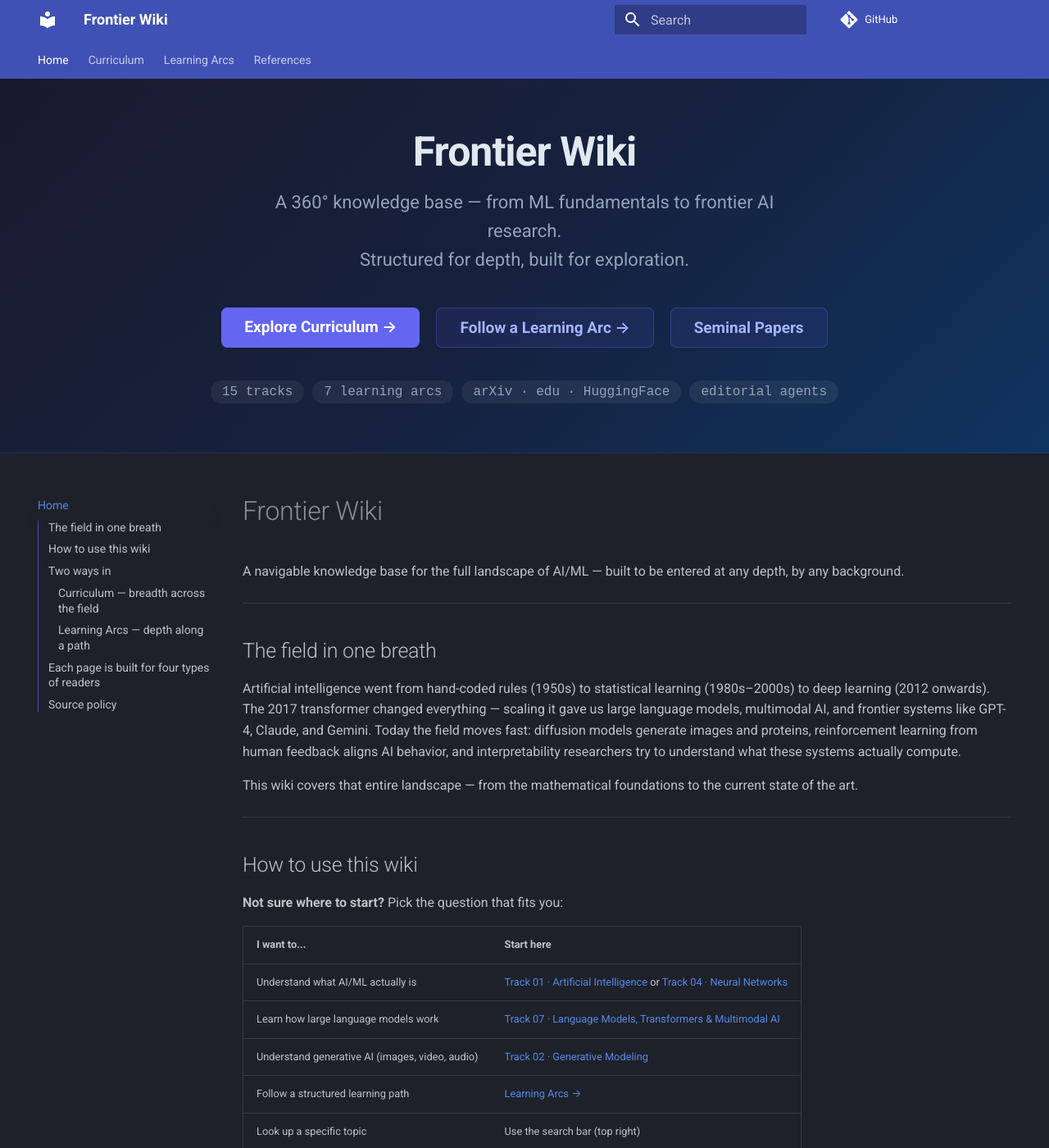
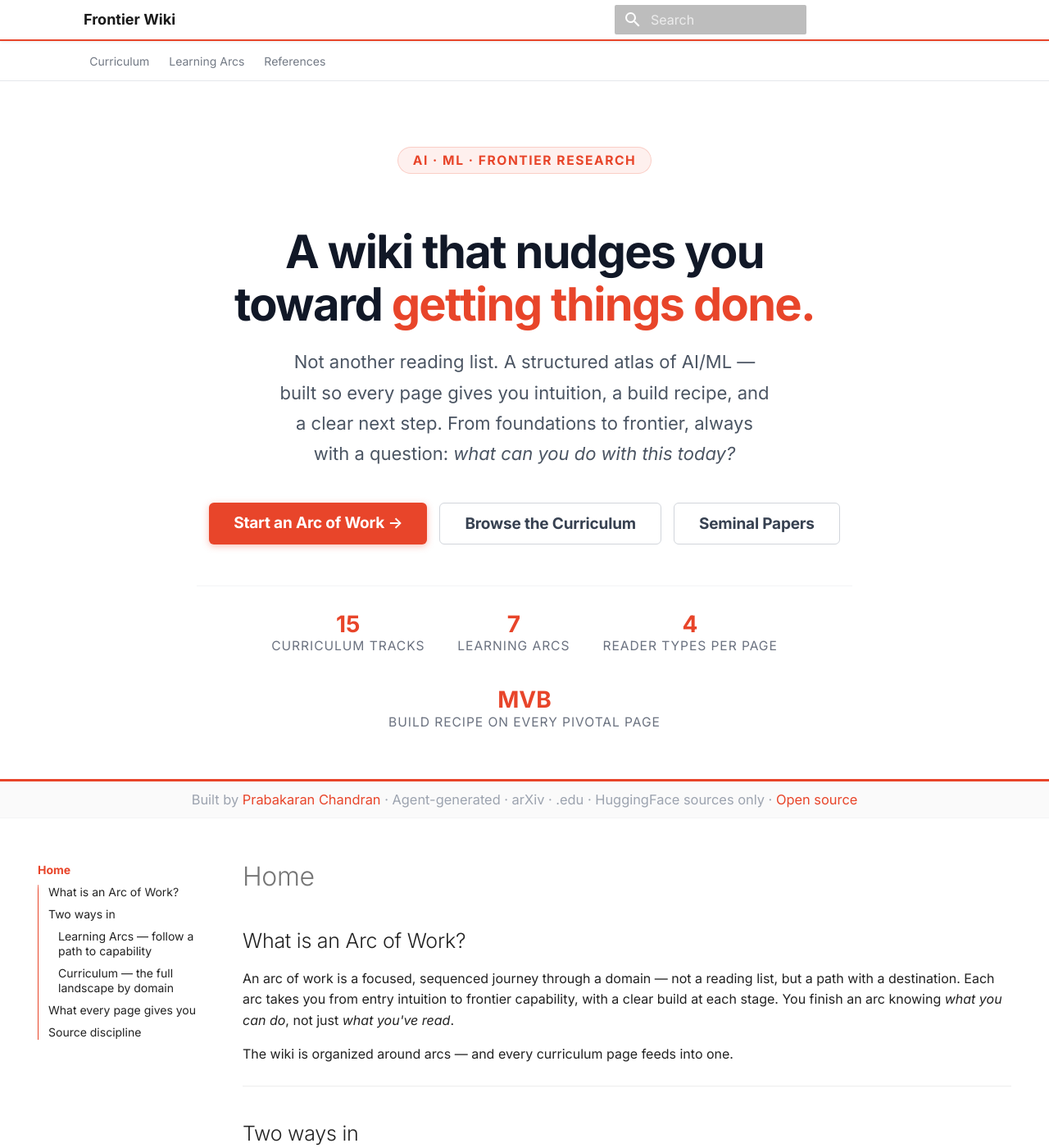
Before and after one commit to prabakaranc98/FAIRE, an MkDocs documentation site: the page built from docs/index.md, in a window 1280 px wide and 1400 px high. Shown: the whole window at 82% size. Built offline with MkDocs 1.6.1 and Material for MkDocs 9.7.7, drawn with Linux system fonts in a browser that asks for light colours; comment, search, counter and statistics services are not loaded; some of the changed text lies outside the part shown.

Commit message:
feat: white+tomato-red theme, arc-of-work homepage, Exa API fix
- New theme: white background + tomato red (#E8452A) accent/primary
- Hero redesign: clean white card, "A wiki that nudges you toward getting things done"
- "Arc of Work" as primary CTA (not curriculum-first)
- Add pracha.me + GitHub social links in footer
- Update homepage content: arc-of-work framing, four-reader-types table
- Fix Exa API: search_and_contents() → search() with ContentsOptions
- Fix conftest.py: load root FAIRE/.env not agents/.env (keys were being missed)
- Fix pipeline test: patch.dict instead of broken os.environ.copy() as context manager

Co-Authored-By: Claude Sonnet 4.6 <noreply@anthropic.com>

```diff
--- a/docs/index.md
+++ b/docs/index.md
@@ -3,44 +3,57 @@ title: Frontier Wiki
 template: home.html
 ---
 
-# Frontier Wiki
+## What is an Arc of Work?
 
-A navigable knowledge base for the full landscape of AI/ML — built to be entered at any depth, by any background.
+An arc of work is a focused, sequenced journey through a domain — not a reading list, but a path with a destination. Each arc takes you from entry intuition to frontier capability, with a clear build at each stage. You finish an arc knowing *what you can do*, not just *what you've read*.
 
----
-
-## The field in one breath
-
-Artificial intelligence went from hand-coded rules (1950s) to statistical learning (1980s–2000s) to deep learning (2012 onwards). The 2017 transformer changed everything — scaling it gave us large language models, multimodal AI, and frontier systems like GPT-4, Claude, and Gemini. Today the field moves fast: diffusion models generate images and proteins, reinforcement learning from human feedback aligns AI behavior, and interpretability researchers try to understand what these systems actually compute.
-
-This wiki covers that entire landscape — from the mathematical foundations to the current state of the art.
-
----
-
-## How to use this wiki
-
-**Not sure where to start?** Pick the question that fits you:
-
-| I want to... | Start here |
-|---|---|
-| Understand what AI/ML actually is | [Track 01 · Artificial Intelligence](curriculum/01-ai/index.md) or [Track 04 · Neural Networks](curriculum/04-neural-networks-dl/index.md) |
-| Learn how large language models work | [Track 07 · Language Models, Transformers & Multimodal AI](curriculum/07-attention-memory-reasoning/index.md) |
-| Understand generative AI (images, video, audio) | [Track 02 · Generative Modeling](curriculum/02-generative-modeling/index.md) |
-| Follow a structured learning path | [Learning Arcs →](arcs/index.md) |
-| Look up a specific topic | Use the search bar (top right) |
-| See key papers by area | [References →](references/seminal-papers.md) |
+The wiki is organized around arcs — and every curriculum page feeds into one.
 
 ---
 
 ## Two ways in
 
-### [Curriculum](curriculum/index.md) — breadth across the field
+### [Learning Arcs](arcs/index.md) — follow a path to capability
 
-15 tracks organized by domain. Each track covers a full area — from foundational concepts to frontier research. Enter at any track, any topic. Use the curriculum when you want to:
+Focused sequences, 20–28 topics each. Every arc starts with the foundational question and ends at the current frontier — with a build at each stage.
 
-- Understand what a domain contains and how it's organized
-- Look up a specific concept you've encountered
-- Survey an area before going deep
+<div class="grid cards" markdown>
+
+- **[MLP → Transformer](arcs/mlp-to-transformer/index.md)**
+
+    Architecture lineage: from perceptrons to attention. Understand *why* each step happened.
+
+- **[Generative Stack](arcs/generative-stack/index.md)**
+
+    VAEs → GANs → Diffusion → Flow Matching. Every generation paradigm, in the order they emerged.
+
+- **[Language Models](arcs/language-models/index.md)**
+
+    Pretraining → RLHF → alignment → frontier LLMs. The full arc from n-grams to GPT-4.
+
+- **[Reinforcement Learning](arcs/reinforcement-learning/index.md)**
+
+    Bandits → PPO → RLHF → GRPO → DeepSeek-R1. Decision-making from tabular to frontier.
+
+- **[Causal AI](arcs/causal-ai/index.md)**
+
+    SCMs → do-calculus → causal representation learning. From correlation to intervention.
+
+- **[Systems for Scale](arcs/systems-for-scale/index.md)**
+
+    FlashAttention → ZeRO → vLLM → speculative decoding. The engineering behind frontier models.
+
+- **[Scientific AI](arcs/scientific-ai/index.md)**
+
+    PINNs → FNO → AlphaFold 3 → V-JEPA. AI as a scientific instrument.
+
+</div>
+
+---
+
+### [Curriculum](curriculum/index.md) — the full landscape by domain
+
+15 tracks covering every major area of AI/ML. Enter at any topic, any depth. Use the curriculum when you want to understand how a domain is organized or look up a specific concept.
 
 <div class="grid cards" markdown>
 
@@ -58,66 +71,39 @@ This wiki covers that entire landscape — from the mathematical foundations to
 
 - **D · Perception & Action**
 
-    [Language Models, Transformers & Multimodal AI](curriculum/07-attention-memory-reasoning/index.md) · [Robotics & Embodied AI](curriculum/11-robotics-embodied-ai/index.md) · [Graph & Relational AI](curriculum/13-graph-relational-ai/index.md)
+    [Language Models & Transformers](curriculum/07-attention-memory-reasoning/index.md) · [Robotics & Embodied AI](curriculum/11-robotics-embodied-ai/index.md) · [Graph & Relational AI](curriculum/13-graph-relational-ai/index.md)
 
 - **E · AI for Science**
 
-    [Physics & Scientific AI](curriculum/12-physics-scientific-ai/index.md) · [Biology & Life Sciences](curriculum/14-biology-life-sciences/index.md) · [AI Fundamentals](curriculum/01-ai/index.md)
+    [Physics & Scientific AI](curriculum/12-physics-scientific-ai/index.md) · [Biology & Life Sciences](curriculum/14-biology-life-sciences/index.md) · [AI Foundations](curriculum/01-ai/index.md)
 
 </div>
 
 ---
 
-### [Learning Arcs](arcs/index.md) — depth along a path
+## What every page gives you
 
-7 focused learning paths that take you from entry point to frontier understanding. Each arc is a sequence: follow it in order, or jump in at the right depth.
+Every topic page is built for **four reader types** — and always answers the same question: *what can I do with this?*
 
-Use arcs when you want to:
+| Reader | Gets | Outcome |
+|---|---|---|
+| **Applied practitioner** | Key algorithms + MVB recipe | Something built today |
+| **Curious generalist** | Clear intuition, no jargon | Genuine understanding |
+| **Theory student** | Annotated LaTeX, derivations | Rigorous mental model |
+| **Frontier researcher** | Named papers, open problems | Where to push next |
 
-- Build a deep, coherent understanding of one area
-- Follow a path from basics to frontier research
-- Know what to read next
-
-<div class="grid cards" markdown>
-
-- **[MLP → Transformer](arcs/mlp-to-transformer/index.md)** — Architecture lineage from perceptrons to modern transformers
-
-- **[Generative Stack](arcs/generative-stack/index.md)** — VAEs → GANs → Diffusion → Flow Matching
-
-- **[Language Models](arcs/language-models/index.md)** — Pretraining → alignment → frontier LLMs
-
-- **[Reinforcement Learning](arcs/reinforcement-learning/index.md)** — Bandits → PPO → RLHF → GRPO → DeepSeek-R1
-
-- **[Causal AI](arcs/causal-ai/index.md)** — From correlation to causation: SCMs, do-calculus, causal representation learning
-
-- **[Systems for Scale](arcs/systems-for-scale/index.md)** — FlashAttention → ZeRO → vLLM → inference at scale
-
-- **[Scientific AI](arcs/scientific-ai/index.md)** — PINNs → FNO → AlphaFold → V-JEPA → frontier models
-
-</div>
+Pivotal pages include a **Minimum Valuable Build** — a concrete, runnable recipe with real HuggingFace model and dataset IDs, designed for a consumer GPU or free Colab tier.
 
 ---
 
-## Each page is built for four types of readers
+## Source discipline
 
-Every topic page in this wiki is structured to be useful whether you're new or expert:
-
-- **Applied** — what it is, what it does, how to use it in practice
-- **Foundational** — the core concepts and mathematical intuition
-- **Theoretical** — rigorous formulations, proofs, deeper connections
-- **Frontier** — current state of the art, open problems, latest results
-
-Start anywhere. Go as deep as you need.
-
----
-
-## Source policy
-
-Every link in this wiki is one of:
+Every link traces back to a primary source:
 
 - `arxiv.org` — papers and preprints
-- `*.edu` — university course pages, lecture notes
-- `huggingface.co` — model cards, datasets, documentation
-- Official library documentation
+- `*.edu` — university lecture notes, course pages
+- `huggingface.co` — model cards, datasets
+- Official library docs (PyTorch, JAX, Diffusers...)
+- *"In production" sections only:* official engineering blogs from frontier labs
 
-No blogs, no Medium, no Towards Data Science. Every claim traces back to a primary source.
+No Medium. No Towards Data Science. No Wikipedia as a citation.
--- a/docs/overrides/home.html
+++ b/docs/overrides/home.html
@@ -4,111 +4,184 @@
 {{ super() }}
 
 <style>
-  .md-hero {
-    background: linear-gradient(135deg, #1a1a2e 0%, #16213e 50%, #0f3460 100%);
-    padding: 3rem 1rem;
+  /* ── Hero ──────────────────────────────────────────────────── */
+  .fw-hero {
+    background: #FFFFFF;
+    border-bottom: 3px solid #E8452A;
+    padding: 4rem 1.5rem 3rem;
     text-align: center;
-    border-bottom: 1px solid rgba(99, 102, 241, 0.2);
   }
 
-  .md-hero__inner {
-    max-width: 900px;
+  .fw-hero__inner {
+    max-width: 800px;
     margin: 0 auto;
   }
 
-  .md-hero__title {
-    font-size: 2.5rem;
+  .fw-hero__eyebrow {
+    display: inline-block;
+    background: rgba(232, 69, 42, 0.08);
+    color: #E8452A;
+    font-size: 0.78rem;
     font-weight: 700;
-    color: #e2e8f0;
-    margin-bottom: 0.75rem;
-    letter-spacing: -0.02em;
+    letter-spacing: 0.1em;
+    text-transform: uppercase;
+    padding: 0.3rem 0.9rem;
+    border-radius: 9999px;
+    margin-bottom: 1.25rem;
+    border: 1px solid rgba(232, 69, 42, 0.2);
   }
 
-  .md-hero__subtitle {
-    font-size: 1.1rem;
-    color: #94a3b8;
-    margin-bottom: 2rem;
-    line-height: 1.6;
-    max-width: 640px;
-    margin-left: auto;
-    margin-right: auto;
+  .fw-hero__title {
+    font-size: 2.8rem;
+    font-weight: 800;
+    color: #111827;
+    margin-bottom: 0.5rem;
+    letter-spacing: -0.03em;
+    line-height: 1.15;
   }
 
-  .md-hero__cta {
+  .fw-hero__title span {
+    color: #E8452A;
+  }
+
+  .fw-hero__subtitle {
+    font-size: 1.1rem;
+    color: #4B5563;
+    margin: 1rem auto 2rem;
+    line-height: 1.7;
+    max-width: 600px;
+  }
+
+  .fw-hero__cta {
     display: flex;
-    gap: 1rem;
+    gap: 0.75rem;
     justify-content: center;
     flex-wrap: wrap;
-    margin-bottom: 2rem;
+    margin-bottom: 2.5rem;
   }
 
-  .md-hero__cta a {
+  .fw-hero__cta a {
     display: inline-block;
-    padding: 0.6rem 1.4rem;
-    border-radius: 0.375rem;
+    padding: 0.65rem 1.5rem;
+    border-radius: 6px;
     font-weight: 600;
     font-size: 0.95rem;
-    text-decoration: none;
-    transition: all 0.2s;
+    text-decoration: none !important;
+    transition: all 0.18s ease;
+    letter-spacing: -0.01em;
   }
 
-  .md-hero__cta a.primary {
-    background: #6366f1;
-    color: white;
+  .fw-hero__cta a.cta-primary {
+    background: #E8452A;
+    color: #FFFFFF !important;
+    box-shadow: 0 2px 8px rgba(232, 69, 42, 0.35);
   }
 
-  .md-hero__cta a.primary:hover {
-    background: #4f46e5;
+  .fw-hero__cta a.cta-primary:hover {
+    background: #C63818;
+    transform: translateY(-1px);
+    box-shadow: 0 4px 12px rgba(232, 69, 42, 0.4);
+  }
+
+  .fw-hero__cta a.cta-secondary {
+    background: #FFFFFF;
+    color: #374151 !important;
+    border: 1.5px solid #D1D5DB;
+  }
+
+  .fw-hero__cta a.cta-secondary:hover {
+    border-color: #E8452A;
+    color: #E8452A !important;
     transform: translateY(-1px);
   }
 
-  .md-hero__cta a.secondary {
-    background: rgba(99, 102, 241, 0.1);
-    color: #a5b4fc;
-    border: 1px solid rgba(99, 102, 241, 0.3);
+  .fw-hero__stats {
+    display: flex;
+    gap: 2rem;
+    justify-content: center;
+    flex-wrap: wrap;
+    padding-top: 1.5rem;
+    border-top: 1px solid #F3F4F6;
   }
 
-  .md-hero__cta a.secondary:hover {
-    background: rgba(99, 102, 241, 0.2);
-    transform: translateY(-1px);
+  .fw-hero__stat {
+    text-align: center;
   }
 
-  .md-hero__tags {
-    display: flex;
-    gap: 0.5rem;
-    justify-content: center;
-    flex-wrap: wrap;
+  .fw-hero__stat-num {
+    font-size: 1.4rem;
+    font-weight: 800;
+    color: #E8452A;
+    display: block;
+    line-height: 1.2;
   }
 
-  .md-hero__tag {
-    background: rgba(255,255,255,0.06);
-    color: #94a3b8;
-    padding: 0.25rem 0.7rem;
-    border-radius: 9999px;
-    font-size: 0.8rem;
-    font-family: monospace;
+  .fw-hero__stat-label {
+    font-size: 0.78rem;
+    color: #6B7280;
+    text-transform: uppercase;
+    letter-spacing: 0.06em;
+    font-weight: 500;
+  }
+
+  /* ── By line ────────────────────────────────────────────────── */
+  .fw-byline {
+    text-align: center;
+    padding: 0.6rem;
+    font-size: 0.82rem;
+    color: #9CA3AF;
+    background: #FAFAFA;
+    border-bottom: 1px solid #F3F4F6;
+  }
+
+  .fw-byline a {
+    color: #E8452A;
+    text-decoration: none;
+    font-weight: 500;
   }
 </style>
 
-<div class="md-hero">
-  <div class="md-hero__inner">
-    <div class="md-hero__title">Frontier Wiki</div>
-    <div class="md-hero__subtitle">
-      A 360° knowledge base — from ML fundamentals to frontier AI research.<br>
-      Structured for depth, built for exploration.
+<div class="fw-hero">
+  <div class="fw-hero__inner">
+    <div class="fw-hero__eyebrow">AI · ML · Frontier Research</div>
+    <h1 class="fw-hero__title">
+      A wiki that nudges you<br>toward <span>getting things done.</span>
+    </h1>
+    <p class="fw-hero__subtitle">
+      Not another reading list. A structured atlas of AI/ML — built so every page
+      gives you intuition, a build recipe, and a clear next step. From foundations
+      to frontier, always with a question: <em>what can you do with this today?</em>
+    </p>
+    <div class="fw-hero__cta">
+      <a href="arcs/" class="cta-primary">Start an Arc of Work →</a>
+      <a href="curriculum/" class="cta-secondary">Browse the Curriculum</a>
+      <a href="references/seminal-papers/" class="cta-secondary">Seminal Papers</a>
     </div>
-    <div class="md-hero__cta">
-      <a href="curriculum/" class="primary">Explore Curriculum →</a>
-      <a href="arcs/" class="secondary">Follow a Learning Arc →</a>
-      <a href="references/seminal-papers/" class="secondary">Seminal Papers</a>
-    </div>
-    <div class="md-hero__tags">
-      <span class="md-hero__tag">15 tracks</span>
-      <span class="md-hero__tag">7 learning arcs</span>
-      <span class="md-hero__tag">arXiv · edu · HuggingFace</span>
-      <span class="md-hero__tag">editorial agents</span>
+    <div class="fw-hero__stats">
+      <div class="fw-hero__stat">
+        <span class="fw-hero__stat-num">15</span>
+        <span class="fw-hero__stat-label">Curriculum tracks</span>
+      </div>
+      <div class="fw-hero__stat">
+        <span class="fw-hero__stat-num">7</span>
+        <span class="fw-hero__stat-label">Learning arcs</span>
+      </div>
+      <div class="fw-hero__stat">
+        <span class="fw-hero__stat-num">4</span>
+        <span class="fw-hero__stat-label">Reader types per page</span>
+      </div>
+      <div class="fw-hero__stat">
+        <span class="fw-hero__stat-num">MVB</span>
+        <span class="fw-hero__stat-label">Build recipe on every pivotal page</span>
+      </div>
     </div>
   </div>
 </div>
 
+<div class="fw-byline">
+  Built by <a href="https://pracha.me" target="_blank">Prabakaran Chandran</a> ·
+  Agent-generated · arXiv · .edu · HuggingFace sources only ·
+  <a href="https://github.com/prabakaranc98/FAIRE" target="_blank">Open source</a>
+</div>
+
 {% endblock %}
--- /dev/null
+++ b/docs/stylesheets/extra.css
@@ -0,0 +1,115 @@
+/* Frontier Wiki — custom theme overrides
+   Palette: white + tomato red (#E8452A) */
+
+:root {
+  --md-primary-fg-color:        #E8452A;
+  --md-primary-fg-color--light: #FF6347;
+  --md-primary-fg-color--dark:  #C63818;
+  --md-primary-bg-color:        #FFFFFF;
+  --md-accent-fg-color:         #E8452A;
+  --md-accent-fg-color--transparent: rgba(232, 69, 42, 0.1);
+}
+
+/* Navigation header — white with red accents */
+.md-header {
+  background-color: #FFFFFF;
+  border-bottom: 2px solid #E8452A;
+  box-shadow: 0 1px 4px rgba(0, 0, 0, 0.08);
+}
+
+.md-header__title {
+  color: #1a1a1a;
+  font-weight: 700;
+}
+
+/* Navigation tabs */
+.md-tabs {
+  background-color: #FFFFFF;
+  border-bottom: 1px solid #e5e7eb;
+}
+
+.md-tabs__link {
+  color: #374151;
+}
+
+.md-tabs__link--active,
+.md-tabs__link:hover {
+  color: #E8452A;
+}
+
+/* Sidebar navigation */
+.md-nav__link--active {
+  color: #E8452A;
+  font-weight: 600;
+}
+
+.md-nav__link:hover {
+  color: #E8452A;
+}
+
+/* Links */
+.md-content a {
+  color: #E8452A;
+}
+
+.md-content a:hover {
+  color: #C63818;
+}
+
+/* Search highlight */
+.md-search-result mark {
+  color: #E8452A;
+  background-color: rgba(232, 69, 42, 0.12);
+}
+
+/* Code blocks — clean, readable */
+.highlight pre {
+  border-left: 3px solid #E8452A;
+}
+
+/* Tables */
+.md-typeset table:not([class]) th {
+  background-color: #fff5f3;
+  color: #1a1a1a;
+  border-bottom: 2px solid #E8452A;
+}
+
+/* Admonitions — tip/note in red accent */
+.md-typeset .admonition.tip,
+.md-typeset details.tip {
+  border-color: #E8452A;
+}
+
+.md-typeset .tip > .admonition-title,
+.md-typeset .tip > summary {
+  background-color: rgba(232, 69, 42, 0.08);
+  border-left-color: #E8452A;
+}
+
+/* Cards */
+.md-typeset .grid.cards > ul > li {
+  border: 1px solid #e5e7eb;
+  border-radius: 8px;
+  transition: border-color 0.2s, box-shadow 0.2s;
+}
+
+.md-typeset .grid.cards > ul > li:hover {
+  border-color: #E8452A;
+  box-shadow: 0 2px 12px rgba(232, 69, 42, 0.12);
+}
+
+/* Footer */
+.md-footer {
+  background-color: #1a1a1a;
+}
+
+/* TOC active item */
+.md-nav--secondary .md-nav__link--active {
+  color: #E8452A;
+}
+
+/* Back to top button */
+.md-top {
+  background-color: #E8452A;
+  color: white;
+}
--- a/mkdocs.yml
+++ b/mkdocs.yml
@@ -1,5 +1,5 @@
 site_name: Frontier Wiki
-site_description: A 360° knowledge base — from fundamentals to frontier AI research
+site_description: A wiki that nudges you toward getting things done — from ML foundations to frontier AI
 site_url: https://prabakaranc98.github.io/FAIRE
 repo_url: https://github.com/prabakaranc98/FAIRE
 docs_dir: docs
@@ -8,13 +8,17 @@ theme:
   name: material
   custom_dir: docs/overrides
   palette:
-    - scheme: slate
-      primary: indigo
-      accent: cyan
+    - scheme: default
+      primary: custom
+      accent: custom
+  font:
+    text: Inter
+    code: JetBrains Mono
   features:
     - navigation.tabs
     - navigation.sections
     - navigation.top
+    - navigation.instant
     - toc.integrate
     - search.suggest
     - search.highlight
@@ -130,7 +134,18 @@ nav:
     - Seminal Papers: references/seminal-papers.md
     - Glossary: references/glossary.md
 
+extra_css:
+  - stylesheets/extra.css
+
 extra_javascript:
   - javascripts/mathjax.js
   - https://polyfill.io/v3/polyfill.min.js?features=es6
   - https://cdn.jsdelivr.net/npm/mathjax@3/es5/tex-mml-chtml.js
+
+extra:
+  social:
+    - icon: fontawesome/solid/house
+      link: https://pracha.me
+      name: pracha.me
+    - icon: fontawesome/brands/github
+      link: https://github.com/prabakaranc98/FAIRE
```
Also changed, not shown: 3 other files.
